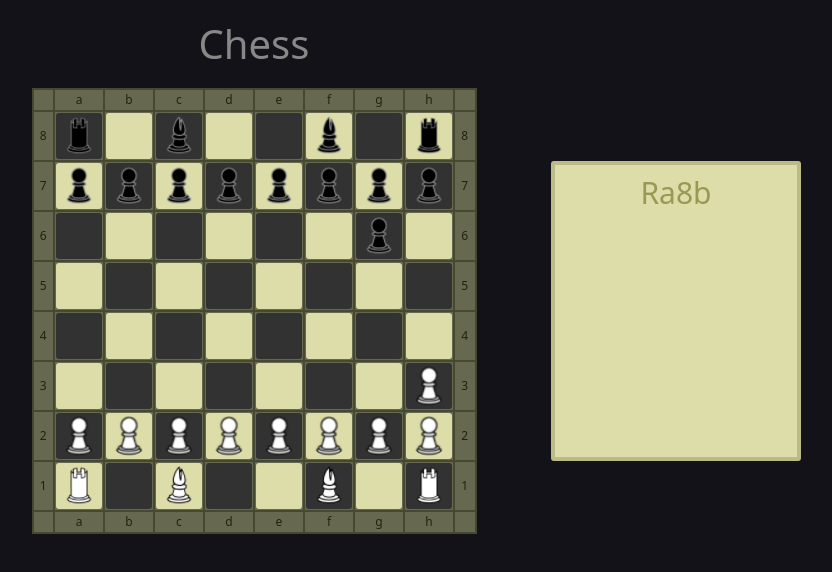
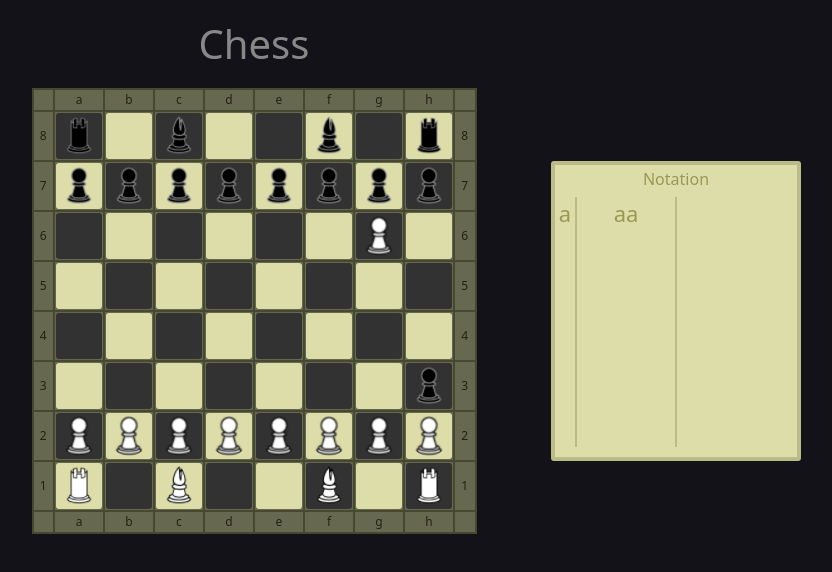
Before and after one commit to RoksanaKrol/Chees, a plain HTML site: page index.html in a window 1280 px wide. Both pictures are taken after a click on the element 465 px from the left and 136 px from the top of the page. Shown: the whole page, without its empty margins (386-1218 px from the left). Drawn offline with nearby package versions, Linux system fonts and the light colour scheme.

Commit message:
before notation working

```diff
--- a/index.html
+++ b/index.html
@@ -21,7 +21,8 @@
                     <div id="notation">
                         <h6>Notation</h6>
                         <div class="cont">
-                            <div class="nota" id="nt1">
+                            <div id="note">a</div>
+                            <div class="nota" id="nt1">aa
                             </div>
                             <div class="nota" id="nt2">
                             </div>
--- a/script.js
+++ b/script.js
@@ -1,4 +1,5 @@
 var aF = 0;
+var note = 0;
 
 var a = " abcdefgh";
 var f = [
@@ -10,7 +11,7 @@ var f = [
     ["P","f2","w"],
     ["P","g2","w"],
     ["P","h2","w"],
-    ["P","h3","w"],
+    ["P","h3","b"],
 
     ["R","a1","w"],
     ["R","h1","w"],
@@ -26,7 +27,7 @@ var f = [
     ["P","f7","b"],
     ["P","g7","b"],
     ["P","h7","b"],
-    ["P","g6","b"],
+    ["P","g6","w"],
 
     ["R","a8","b"],
     ["R","h8","b"],
@@ -35,7 +36,7 @@ var f = [
     ["B","f8","b"],
 ];
 
-// when field is pressed moveing active figure
+// when a field is pressed moveing active figure to the field
 function move(position) {
     if (document.getElementById(position).classList.contains("green")) {
         for(var i=0; i<f.length; i++) {
@@ -45,11 +46,14 @@ function move(position) {
                 document.getElementById(position).innerHTML = "<div onclick='selectF(this.id)' id='"+f[i][0]+""+f[i][1]+f[i][2]+"' class='F "+f[i][0]+f[i][2]+"'></div>";
             }
         }
+        node+=0.5;
+      //  if(note%2==0) {
+            document.getElementById("nt1").innerHTML += " 2";
+     //   }
     }
-
 }
 
-// unselecting fields possible for a figure to move onto
+// unselecting fields avaliable for a figure to move onto
 function unSelectFields() {
     for (var i=1; i<9; i++) {
         for(var j=1; j<9; j++) {
@@ -62,7 +66,7 @@ function selectF(id) {
     unSelectFields();
     if (id!=aF) {
         aF=id;
-        document.getElementById("notation").innerHTML = aF;// for tests only
+      //  document.getElementById("notation").innerHTML = aF;// for tests only
         switch (id[0]) {
                 case "P": pawn(); break;
         }
@@ -71,20 +75,20 @@ function selectF(id) {
     }
 }
 
-// if the figure is black revert direction
+// if the figure is black revert it's direction
 function ifB(num) {
     if (aF[3]=="b") {
         num = -num;
     }
     return num;
 }
-// if the position taken
+// if the position is taken
 function isInArrayF(position) {
     let isInArray = false;
     for(var i=0; i<f.length; i++) {
         if(f[i][1]==position) {
             isInArray = true;
-            document.getElementById("notation").innerHTML += f[i][1];// for tests only
+          //  document.getElementById("notation").innerHTML += f[i][1];// for tests only
        }
     }
     return isInArray;
@@ -94,7 +98,7 @@ function pawn() {
     let x = +parseInt(aF[2])+ifB(1);
     if(!isInArrayF(aF[1]+x)) {
         document.getElementById(aF[1]+x).classList.add("green");
-        document.getElementById("notation").innerHTML +=" tak "+aF[1]+x;// for tests only
+      //  document.getElementById("notation").innerHTML +=" tak "+aF[1]+x;// for tests only
     }
 }
 
--- a/style.css
+++ b/style.css
@@ -7,6 +7,7 @@ header {
     font-size: 35px;
     color:#888;
     margin: 20px 0 20px 0;
+    user-select: none;
 }
 
 /* BOARD */
@@ -16,6 +17,7 @@ header {
     background-color: #676850;
     margin: auto;
     color:#221;
+    user-select: none;
 }
 td,table,tr {
     border: 2px solid #474830;
@@ -108,18 +110,24 @@ td,table,tr {
     border: 4px solid #BB8;
     border-radius: 3px;
     color: #995;
-    font-size:30px;
-
+    font-size:22px;
+    user-select: none;
 }
 .cont {
     width: 240px;
     height: 250px;
     overflow-y:scroll;
 }
+
+#note {
+    float:left;
+    width:20px;
+}
 .nota {
     background-color: #DDA;
-    width:110px;
+    width:100px;
     min-height:350px;
     float:left;
     border-left: 2px solid #BB8;
+    user-select: text;
 }
```
